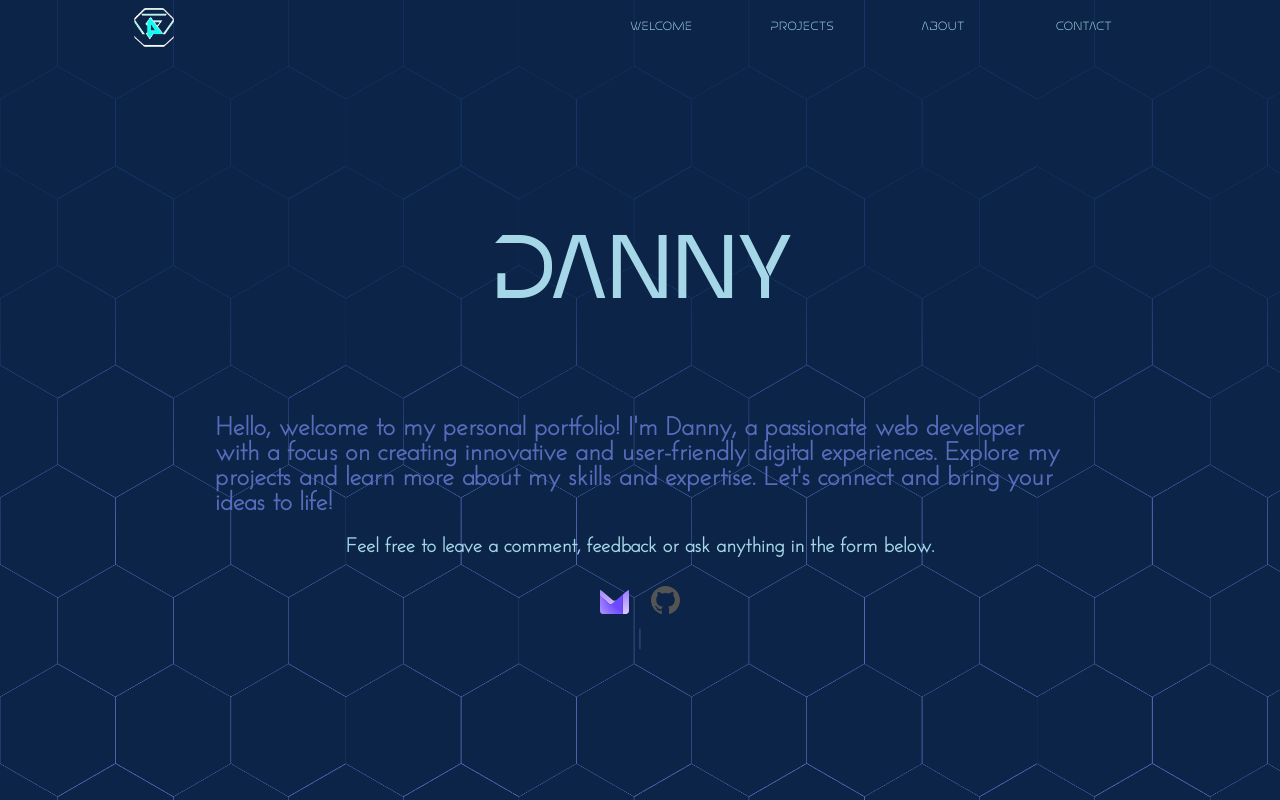
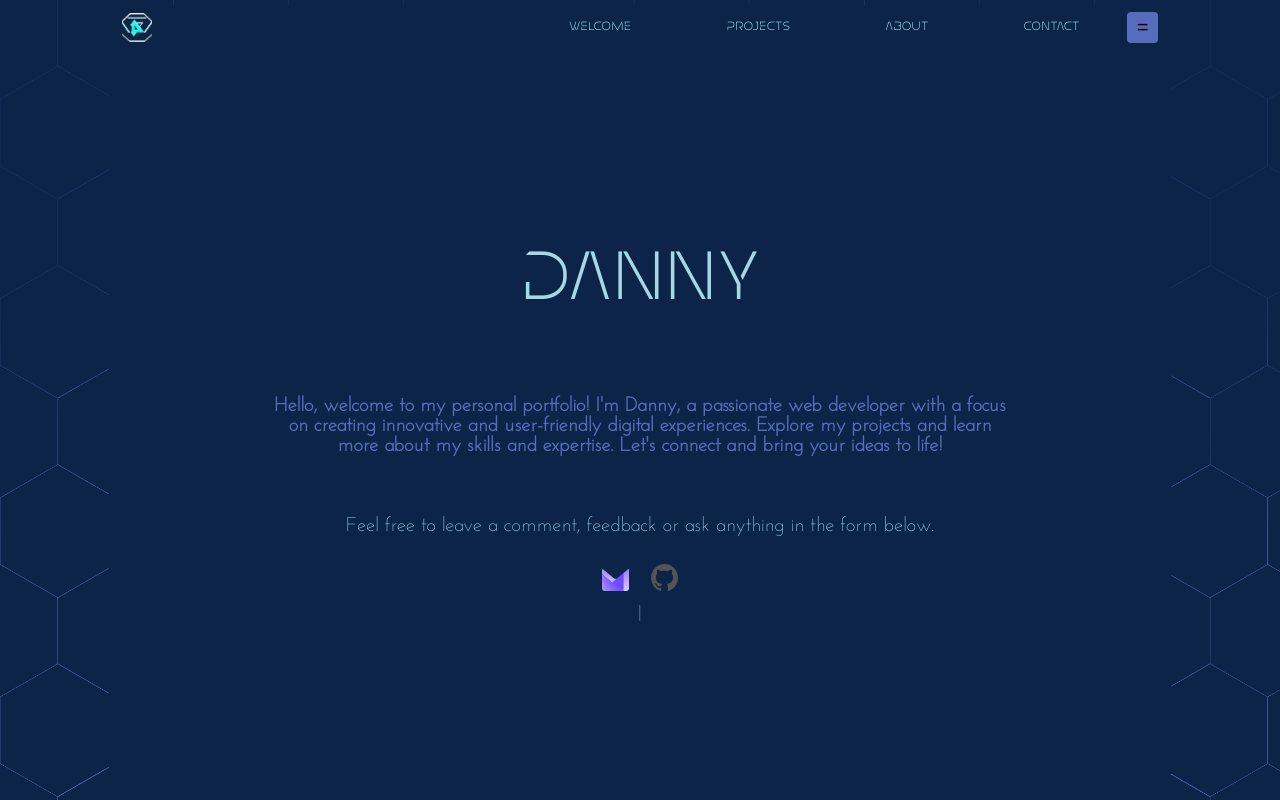
Before and after one commit to THadDiaIs/THadDiaIs.github.io, a plain HTML site: page index.html in a window 1280 px wide. Shown: the top 800 px of the page. Drawn offline with Linux system fonts and the light colour scheme.

Commit message:
updated the navbar so it can be togable, improved the welcome section fadeout effect

```diff
--- a/css/index.css
+++ b/css/index.css
@@ -3,11 +3,6 @@
   --sec: #19376D;
   --third: #576CBC;
   --fourth: #A5D7E8;
-}
-
-@font-face {
-  font-family: 'Hexagon';
-  src: URL('../fonts/HoneycombHappiness.ttf') format('truetype');
 }
 
 @font-face {
@@ -43,7 +38,6 @@
 body {
   padding: 0;
   margin: 0;
-  font-size: 18px;
   cursor: url("../images/icons8-cursor-20.png"), auto;
 }
 
@@ -100,8 +94,7 @@ h3 {
   width: 100%;
   position: fixed;
   left: 0;
-  right: 0;
-  bottom: 0;
+  top: 0;
   z-index: -1;
   /* background: linear-gradient(180deg, #19376d, #1f3c74, #24407b, #2a4582, #2f4a89, #354e90, #3b5397, #40589f, #465da6, #4b62ad, #5167b5, #576cbc);
    */
@@ -116,37 +109,66 @@ h3 {
 .container {
   background-image: url('../images/DIA-MIN.png');
   color: var(--fourth);
-  background-size: 70%;
+  background-size: contain;
+  /* background-size: 57%; */
   padding: 5px 5px;
 }
 
 .nav-bar {
-  display: grid;
-  grid-template-columns: 1fr 4fr;
-  height: 50px;
+  display: flex;
+  width: 100%;
+  height: 45px;
+  margin: 0;
+  justify-content: space-between;
   position: fixed;
   left: 0;
   top: 0;
   right: 0;
+  z-index: 9999;
+}
+
+.nav-logo, .nav-items{
+  display: flex;
+  height: 100%;
+  align-items: center;
+  justify-content: center;
+  margin-block: 0;
+  list-style-type: none;
+  padding-inline: 0;
+}
+
+.nav-logo{
+  margin-left: 13px;
+}
+
+.nav-toggler {
+  width: 31px;
+  height: 31px;
+  text-align: center;
+  font-size: 20px;
+  background-color: var(--third);
+  margin: 0 13px 0 0;
+  border: none;
+  border-radius: 4px;
+}
+
+.nav-toggler:hover {
+  outline: none;
+}
+
+.nav-toggler:active {
+  transform: scale(1.06);
+  outline: none;
+  animation: rotating 1s infinite linear;
 }
 
 .logo {
-  max-width: 40px;
+  max-width: 30px;
   height: auto;
 }
 
 .blured {
   background-color: rgba(25, 55, 109, 0.77);
-}
-
-.nav-item {
-  display: flex;
-  justify-content: space-evenly;
-  place-items: center;
-  align-items: center;
-  text-align: center;
-  margin: 0 1em;
-  height: 100%;
 }
 
 .nav-item:first-child {
@@ -156,7 +178,6 @@ h3 {
 
 .nav-link {
   list-style: none;
-  width: 100%;
   height: 100%;
   display: flex;
   justify-content: center;
@@ -165,9 +186,9 @@ h3 {
 
 .btn-link {
   height: 100%;
-  width: 100%;
   text-align: center;
   display: flex;
+  padding: 0 1em;
   justify-content: center;
   place-items: center;
   font-family: 'Gridea';
@@ -181,6 +202,7 @@ h3 {
 .main {
   margin: 0;
   padding: 0;
+  width: 100%;
 }
 
 section {
@@ -189,33 +211,43 @@ section {
   justify-content: center;
   place-items: center;
   margin: 5em 0;
-  width: 95%;
+  width: 95vw;
 }
 
 
 .title {
-  font-size: 5em;
-  font-weight: 900;
+  font-size: 4em;
+  font-weight: 500;
 }
 
 .title:hover {
   transform: scale(1.05);
+  cursor: inherit;
 }
 
 .title,
 .intro-text,
 .gretting {
-  cursor: default;
+  cursor: inherit;
 }
 
-.welcome-title{
+.welcome-title {
   font-family: 'Gridea', 'Verdana';
   color: #A5D7E8;
 }
 
+.ask-feedback{
+  margin-top: 3em;
+  font-weight: 75;
+}
+
 .intro,
 .about-text {
-  max-width: 80%;
+  max-width: 70%;
+}
+
+.intro-text{
+  color: var(--third);
 }
 
 .heading {
@@ -225,17 +257,16 @@ section {
 }
 
 .personal-link-img {
-  max-width: 1.7em;
-  max-height: 1.7em;
+  max-width: 1.6em;
+  max-height: 1.6em;
   margin: 0.5em;
 }
 
 .output-box {
-  color: var(--third);
-  font-size: 1.3em;
+  color: var(--fourth);
   font-family: 'Josefine', 'Lucida Sans Regular', Verdana, sans-serif;
   text-align: center;
-  /* width: 30em; */
+  /* transition: all 3s fadein; */
 }
 
 .proj-container {
@@ -261,17 +292,25 @@ section {
   background-size: cover;
   background-position: 50% 50%;
   padding: 1em;
+  position: relative;
 }
 
 .proj-name {
-  margin: 0;
+  width: 100%;
+  text-indent: 7px;
+  position: absolute;
+  top: 0;
+  left: 0;
   padding: 0.1em;
+  margin-block: 0;
   color: var(--fourth);
   background-color: rgba(25, 55, 109, 0.47);
 }
 
 .technologies {
-  justify-self: flex-end;
+  position: absolute;
+  bottom: 0;
+  right: 0;
   display: flex;
   flex-direction: row-reverse;
 }
@@ -281,6 +320,7 @@ img.tech {
   width: auto;
   height: 1.5em;
   margin: 0.2em;
+  padding-bottom: 0.4em;
 }
 
 .illustrated {
@@ -333,6 +373,7 @@ img.tech {
   display: flex;
   flex-direction: column;
   align-items: center;
+  max-height: 90vh;
 }
 
 .feedback,
@@ -541,6 +582,10 @@ img.tech {
     height: auto;
   }
 
+  .btn-link{
+    padding: 0 3em;
+  }
+
   .full-scrn,
   .attached {
     height: 100vh;
@@ -559,6 +604,11 @@ img.tech {
 
 
 @media screen and (min-width:1200px) {
+
+  .btn-link{
+    padding: 0 4em;
+  }
+
   .proj-container {
     grid-template-columns: repeat(3, 1fr);
   }
--- a/index.html
+++ b/index.html
@@ -12,27 +12,31 @@
   <div class="attached" id="attached"></div>
   <div class="container">
     <div class="content">
+
       <nav class="nav-bar" id="nav-bar">
-        <div class="nav-item">
+        <div class="nav-logo">
           <img class="logo" src="./images/logo.png" alt="Logo">
         </div>
-        <ul class="nav-item">
-          <li class="nav-link"><a class="btn-link" href="#welcome">Welcome</a></li>
-          <li class="nav-link"><a class="btn-link" href="#projects">Projects</a></li>
-          <li class="nav-link"><a class="btn-link" href="#about">About</a></li>
-          <li class="nav-link"><a class="btn-link" href="#contact">Contact</a></li>
-        </ul>
+          <ul class="nav-items">
+            <li class="nav-link"><a class="btn-link" href="#welcome">Welcome</a></li>
+            <li class="nav-link"><a class="btn-link" href="#projects">Projects</a></li>
+            <li class="nav-link"><a class="btn-link" href="#about">About</a></li>
+            <li class="nav-link"><a class="btn-link" href="#contact">Contact</a></li>
+            <li class="nav-link"><button class="nav-toggler" id="nav-toggler">=</button></li>
+          </ul>
       </nav>
+
+
       <main class="main">
 
         <section class="welcome" id="welcome">
           <h1 class="title welcome-title" id="welcome-title">Danny</h1>
           <div class="intro">
-            <h2 class="intro-text">Hello, welcome to my personal portfolio! I'm <strong>Danny</strong>, a passionate web
+            <h3 class="intro-text">Hello, welcome to my personal portfolio! I'm <strong>Danny</strong>, a passionate web
               developer with a focus on creating
               innovative and user-friendly digital experiences. Explore my projects and learn more about my skills and
-              expertise. Let's connect and bring your ideas to life!<h2>
-                <h3>Feel free to leave a comment, feedback or ask anything in the form below.</h3>
+              expertise. Let's connect and bring your ideas to life!<h3>
+            <h3 class="ask-feedback">Feel free to leave a comment, feedback or ask anything in the form below.</h3>
           </div>
           <div class="contact-link">
             <a class="personal-link" href="https://proton.me/mail" target="_blank" rel="noopener noreferrer"><img
--- a/js/index.js
+++ b/js/index.js
@@ -1,7 +1,6 @@
 let personalLinkClick = (e) => {
    e.preventDefault();
    navigator.clipboard.writeText(e.target.alt);
-   ///create a tooltip here and a notification to replace the alert below
    let notif = document.getElementById("notif");
    notif.classList.add("notification");
    notif.innerHTML = `<p class="notification-text">${e.target.alt} copied to clipboard!</p>
@@ -25,17 +24,14 @@ let personalLinkHover = (e) => {
          for (let key in data) {
             newHtml += `
             <div class="proj">
-         <div class="sample" style="background-image: url(${data[key].snapshot});">
-         <h2 class="proj-name">${data[key].name}</h2>
-            <div class="technologies">${data[key].technologies.map((tech) => `<img class="tech" src="./images/${tech}.svg" alt="${tech}">`).join("")}</div>
+               <div class="sample" style="background-image: url(${data[key].snapshot});">
+                  <h2 class="proj-name">${data[key].name}</h2>
+                  <div class="technologies">${data[key].technologies.map((tech) => `<img class="tech" src="./images/${tech}.svg" alt="${tech}">`).join("")}</div>
+               </div>
+               <p class="description">${data[key].description}</p>
+               <div class="url-link"><a href="${data[key].url}" target="_blank" rel="noopener noreferrer" >Repo</a></div>
             </div>
-            <p class="description">
-            ${data[key].description}
-         </p>
-         <div class="url-link"><a href="${data[key].url}" target="_blank" rel="noopener noreferrer" >Repo</a></div>
-         </div>
-         `
-         }
+         `}
          document.getElementById("proj-container").innerHTML = newHtml
       })
    }).catch((error) => {
@@ -67,20 +63,15 @@ let personalLinkHover = (e) => {
    let welcome = document.getElementById("welcome");
    let transparencyDelta = (1 / windowHalfHeight);
    window.addEventListener('scroll', () => {
-      if (window.scrollY > windowHalfHeight - 100 ) {
+      if (window.scrollY > windowHalfHeight - 100) {
          nav.classList.add("blured");
       } else {
          nav.classList.remove("blured");
       }
 
-      if (window.scrollY < baseScroll) {
-         if (transparency < 1)transparency = 0 + (transparencyDelta * window.scrollY);
-      } else {
-         if (transparency > 0)transparency = 1 - (transparencyDelta * window.scrollY);
-      }
+      console.log(window.scrollY);
 
-      console.log(transparency, "transpatency")
-      welcome.style.backgroundColor = `rgba(11, 36, 71, ${transparency})`;
+      welcome.style.backgroundColor = `rgba(11, 36, 71, ${transparency - (window.scrollY / 1000 * 2.3)})`;
       baseScroll = window.scrollY
 
       /* document.getElementById("hexagon").animate([
```
Also changed, not shown: fonts/HoneycombHappiness.ttf (deleted).
